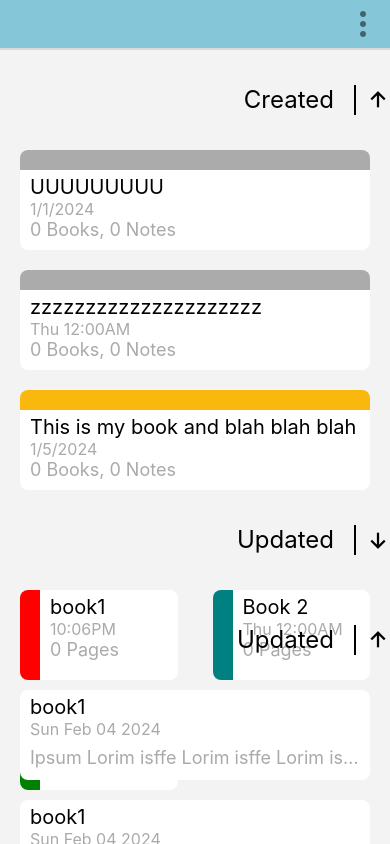
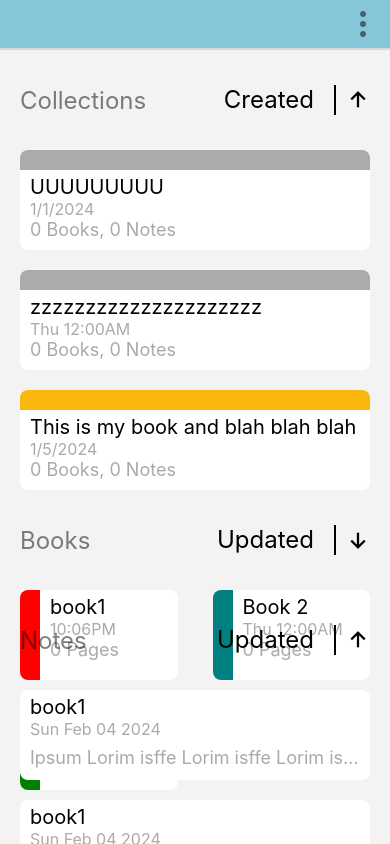
Before and after one commit to PBasham/pb-journaling, a React Native app: screen / in a window 390 px wide. Built offline with nearby package versions, Linux system fonts and the light colour scheme.

Commit message:
- Set up header in SortByBar

```diff
--- a/src/components/ui/OrderByBar/OrderByBar.tsx
+++ b/src/components/ui/OrderByBar/OrderByBar.tsx
@@ -3,9 +3,9 @@
 ========================================*/
 import { Ionicons } from "@expo/vector-icons"
 import React, { FC, useState } from 'react'
-import { View, StyleSheet, Pressable, Touchable } from 'react-native'
+import { View, StyleSheet, Pressable, Touchable, StyleProp, TextStyle } from 'react-native'
 import { BodyText, HeaderThree } from "../text"
-import { StyOrderByBar } from "./styles"
+import { StyOrderByBar, StySortByOptionBox, StySortByOptionFloatBox, StySortByOptionFloatBoxInner, StyHeaderDiv } from "./styles"
 import { SortByOptions } from "../../../interfaces/OrderByBar"
 import styled from "styled-components/native"
 import { colors } from "../../../assets"
@@ -14,6 +14,10 @@ interface OrderByBarProps {
     sortBy?: string
     sortAsc?: boolean
     sortOptions: { [key: string]: any }
+    header?: string
+    headerStyles?: StyleProp<TextStyle>
+
+
     onPress: (sortBy: string, orderBy: boolean) => void
 }
 
@@ -23,6 +27,8 @@ const SortBar: FC<OrderByBarProps> = (props: OrderByBarProps) => {
         sortBy = "updatedAt",
         sortAsc = false,
         sortOptions,
+        header,
+        headerStyles,
 
         onPress: handleUpdateSort,
     } = props;
@@ -35,27 +41,7 @@ const SortBar: FC<OrderByBarProps> = (props: OrderByBarProps) => {
 
     const [isSortByDDOptionsOpen, setIsSortByDDOptionsOpen] = useState<boolean>(false)
 
-    const StySortByOptionFloatBox = styled.View`
-    position: absolute;
 
-    top: 0;
-    right: 20px;
-
-    padding: 10px 0;
-    background-color: #474747;
-    border-radius: 5px;
-
-    z-index: 999;
-
-    `
-    const StySortByOptionFloatBoxInner = styled.View`
-        gap: 10px;
-    `
-
-    const StySortByOptionBox = styled.Pressable`
-        padding: 10px 20px;
-        width: 100%;
-    `
 
     const SortByOptions_Click = () => {
         console.log("Open options")
@@ -66,7 +52,7 @@ const SortBar: FC<OrderByBarProps> = (props: OrderByBarProps) => {
 
 
         //todo - if is not null, and if is different, change it
-        if (newOption !== null && newOption !== sortBy) {handleUpdateSort(newOption, sortAsc)}
+        if (newOption !== null && newOption !== sortBy) { handleUpdateSort(newOption, sortAsc) }
 
 
         setIsSortByDDOptionsOpen(false)
@@ -77,8 +63,8 @@ const SortBar: FC<OrderByBarProps> = (props: OrderByBarProps) => {
 
         {isSortByDDOptionsOpen ?
             <Pressable
-                onPress={() => {handleCloseSortByOptionsDD(null)}}
-                style={[StyleSheet.absoluteFill, { zIndex: 999,backgroundColor: "black", opacity: .5 }]}
+                onPress={() => { handleCloseSortByOptionsDD(null) }}
+                style={[StyleSheet.absoluteFill, { zIndex: 999, backgroundColor: "black", opacity: .5 }]}
             >
             </Pressable>
             :
@@ -86,6 +72,14 @@ const SortBar: FC<OrderByBarProps> = (props: OrderByBarProps) => {
         }
 
         <StyOrderByBar>
+            <StyHeaderDiv>
+                <HeaderThree
+                    text={header}
+                    textStyles={headerStyles}
+                    textAlignment="left"
+                    textColor={colors.textColors.dark_transparent}
+                />
+            </StyHeaderDiv>
             <HeaderThree
                 text={`${[displayedOption]}`}
                 textStyles={{ borderRightWidth: 2, paddingRight: 20, height: 30 }}
--- a/src/components/ui/OrderByBar/styles.ts
+++ b/src/components/ui/OrderByBar/styles.ts
@@ -1,7 +1,6 @@
 import styled from "styled-components/native";
 
 export const StyOrderByBar = styled.View`
-
     flex: 1;
     flex-direction: row;
     justify-content: flex-end;
@@ -9,4 +8,30 @@ align-items: center;
     gap: 10px;
 
     margin: 30px 0;
+    padding: 0 20px;
     `;
+export const StySortByOptionFloatBox = styled.View`
+    position: absolute;
+
+    top: 0;
+    right: 20px;
+
+    padding: 10px 0;
+    background-color: #474747;
+    border-radius: 5px;
+
+    z-index: 999;
+
+    `
+export const StySortByOptionFloatBoxInner = styled.View`
+        gap: 10px;
+    `
+
+export const StySortByOptionBox = styled.Pressable`
+        padding: 10px 20px;
+        width: 100%;
+    `
+
+export const StyHeaderDiv = styled.View`
+        flex: 1;
+    `
--- a/src/screens/Collections/Collections.tsx
+++ b/src/screens/Collections/Collections.tsx
@@ -241,6 +241,7 @@ const Collections: FunctionComponent = () => {
         let sortedBooks: Book[] = await handleSortBooks([...myBooks], sortBy, sortAsc);
         setMyBooks(sortedBooks);
     }
+
     const handleSortBooks = async (books: Book[], sortBy: string, sortAsc: boolean): Promise<Book[]> => {
 
         let sortedBooks: Book[] = [];
@@ -265,7 +266,37 @@ const Collections: FunctionComponent = () => {
         }
         return sortedBooks;
     }
+    //LEFT-OFF set up function for sorting notes
+    // const handleUpdateMyBooksSortOrder = async (sortBy: string, sortAsc: boolean) => {
+    //     console.log("Entered handleUpdateMyBooksSortOrder")
+    //     let sortedBooks: Book[] = await handleSortBooks([...myBooks], sortBy, sortAsc);
+    //     setMyBooks(sortedBooks);
+    // }
 
+    // const handleSortBooks = async (books: Book[], sortBy: string, sortAsc: boolean): Promise<Book[]> => {
+
+    //     let sortedBooks: Book[] = [];
+
+    //     switch (sortBy) {
+    //         case "name":
+    //             if (sortAsc) { sortedBooks = books.sort((a, b) => a.name < b.name ? 1 : -1); }
+    //             else { sortedBooks = books.sort((a, b) => a.name > b.name ? 1 : -1); }
+    //             break;
+    //         case "createdAt":
+    //             if (sortAsc) { sortedBooks = books.sort((a, b) => a.createdAt < b.createdAt ? 1 : -1); }
+    //             else { sortedBooks = books.sort((a, b) => a.createdAt > b.createdAt ? 1 : -1); }
+    //             break;
+    //         case "updatedAt":
+    //             if (sortAsc) { sortedBooks = books.sort((a, b) => a.updatedAt < b.updatedAt ? 1 : -1); }
+    //             else { sortedBooks = books.sort((a, b) => a.updatedAt > b.updatedAt ? 1 : -1); }
+    //             break;
+    //         default:
+    //             if (sortAsc) { sortedBooks = books.sort((a, b) => a.updatedAt < b.updatedAt ? 1 : -1); }
+    //             else { sortedBooks = books.sort((a, b) => a.updatedAt > b.updatedAt ? 1 : -1); }
+    //             break;
+    //     }
+    //     return sortedBooks;
+    // }
 
     //TODO - Set up functions to handle that state change, and update async storage with new filter/sort order type for section
 
@@ -276,8 +307,15 @@ const Collections: FunctionComponent = () => {
             <SafeAreaView edges={['top']} />
             <CollectionScreenContainer >
                 <CollectionScreenContainerInner>
-                <TopBar hasDotsButton />
-                    <SortBar sortBy={myCollectionSortBY} sortAsc={myCollectionSortAsc} sortOptions={collectionSortOptions} onPress={handleUpdateCollectionSortOrder} />
+                    <TopBar hasDotsButton />
+                    <SortBar
+                        sortBy={myCollectionSortBY}
+                        sortAsc={myCollectionSortAsc}
+                        sortOptions={collectionSortOptions}
+                        header="Collections"
+
+                        onPress={handleUpdateCollectionSortOrder}
+                    />
                     <CollectionsDiv>
 
                         {myCollections!.map((collection) => {
@@ -302,7 +340,14 @@ const Collections: FunctionComponent = () => {
 
                     </CollectionsDiv>
 
-                    <SortBar sortBy={booksFilterBy?.sortBy} sortAsc={booksFilterBy?.sortAsc} sortOptions={collectionSortOptions} onPress={handleUpdateMyBooksSortOrder} />
+                    <SortBar
+                        sortBy={booksFilterBy?.sortBy}
+                        sortAsc={booksFilterBy?.sortAsc}
+                        sortOptions={collectionSortOptions}
+                        header="Books"
+
+                        onPress={handleUpdateMyBooksSortOrder}
+                    />
 
 
                     <BooksDiv>
@@ -328,7 +373,14 @@ const Collections: FunctionComponent = () => {
 
                     </BooksDiv>
 
-                    <SortBar sortBy={notesFilterBy?.sortBy} sortAsc={notesFilterBy?.sortAsc} sortOptions={collectionSortOptions} onPress={() => console.log("Pressity press press")} />
+                    <SortBar
+                        sortBy={notesFilterBy?.sortBy}
+                        sortAsc={notesFilterBy?.sortAsc}
+                        sortOptions={collectionSortOptions}
+                        header="Notes"
+
+                        onPress={() => console.log("Pressity press press")}
+                    />
 
 
                     <NotesDiv>
```
Lines whose indentation alone changed are shown as unchanged.
